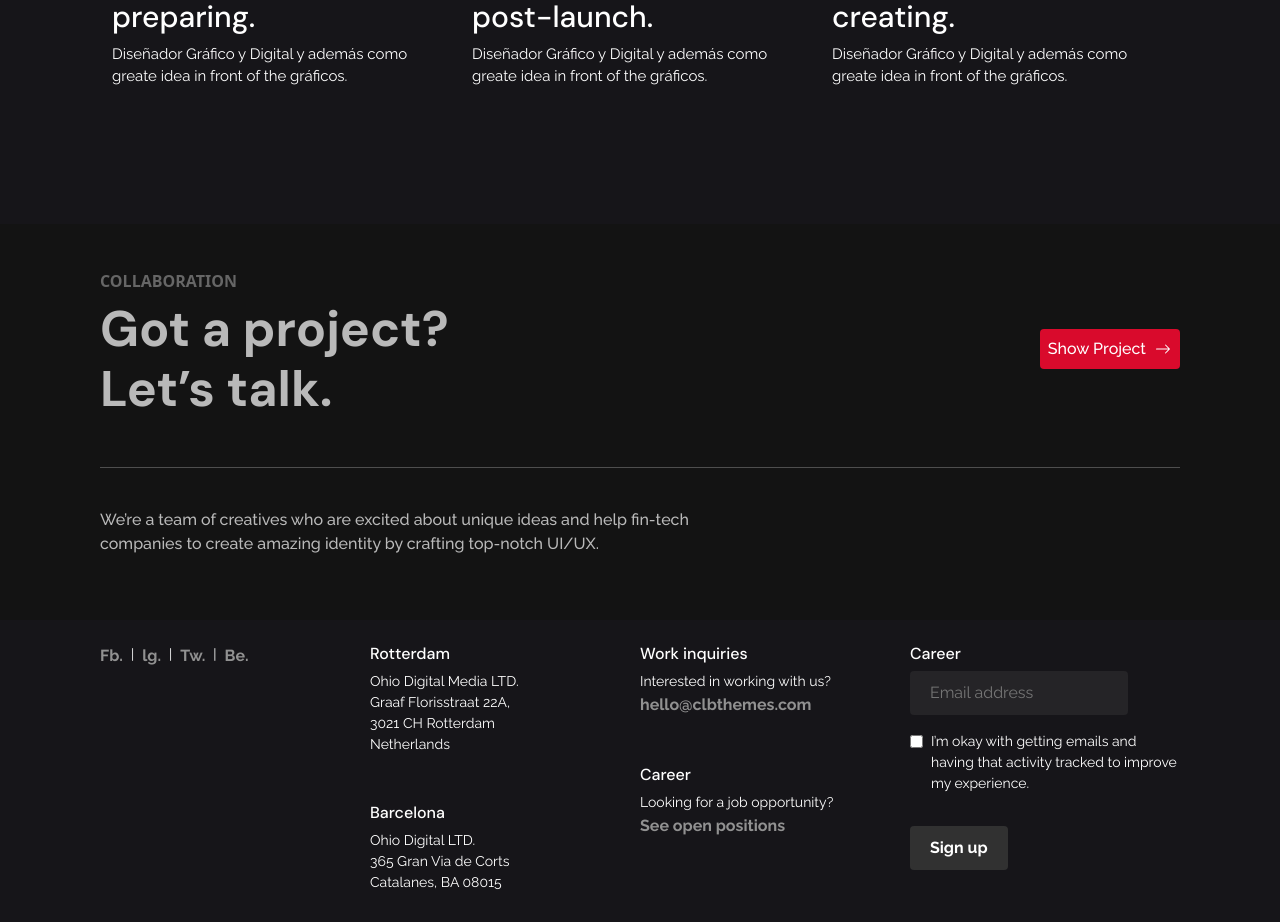
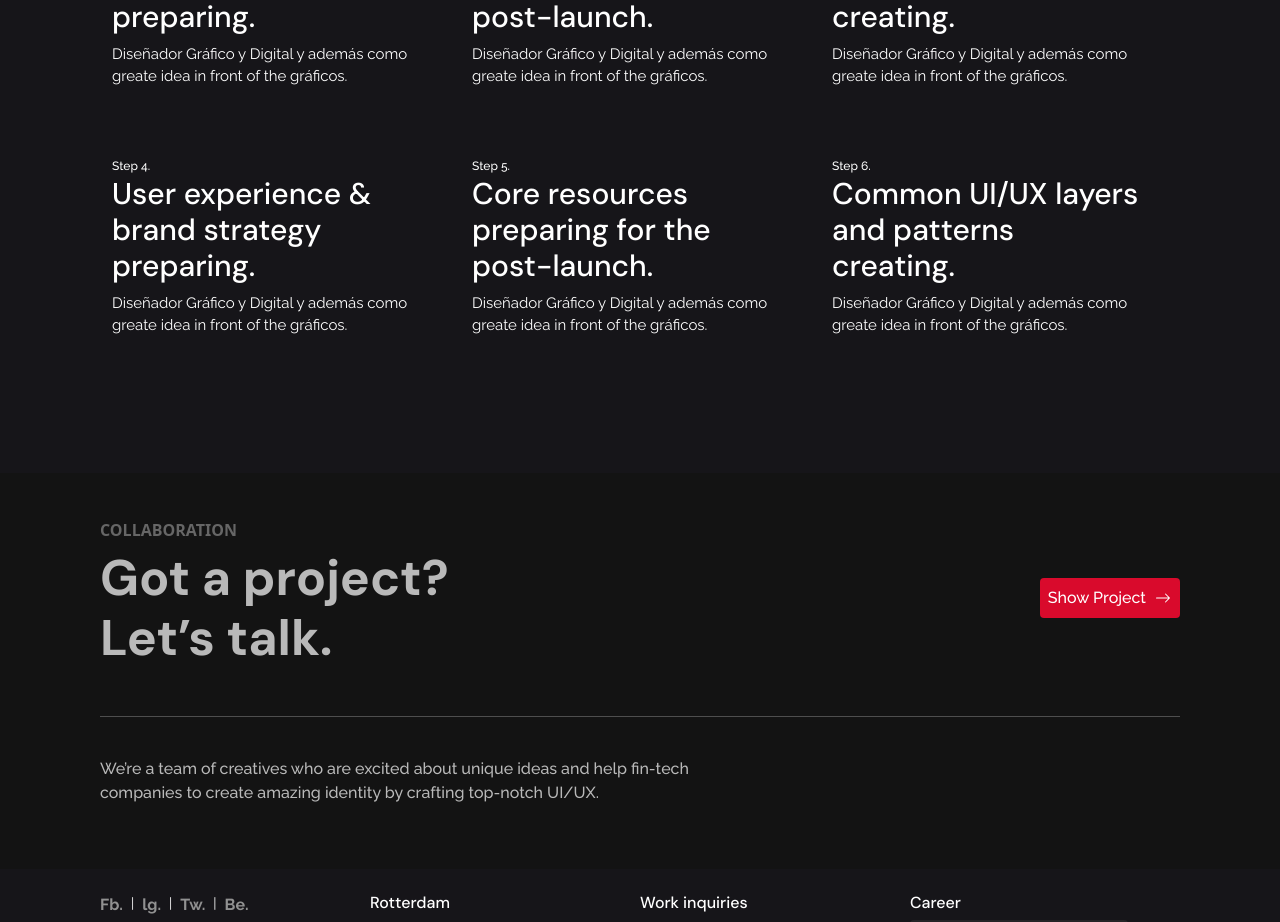
Before and after one commit to Thinushika/show-town-it, a Next.js app: page /about-us in a window 1280 px wide. Shown: the part 2189-3111 px from the top of the page. Built offline with nearby package versions, Linux system fonts and the light colour scheme.

Commit message:
processes grid

```diff
--- a/components/sections/Process.tsx
+++ b/components/sections/Process.tsx
@@ -21,6 +21,24 @@ const Process = () => {
       title: "Common UI/UX layers and patterns creating.",
       desc: "Diseñador Gráfico y Digital y además como greate idea in front of the gráficos.",
     },
+    {
+      id: 4,
+      step: "Step 4.",
+      title: "User experience & brand strategy preparing.",
+      desc: "Diseñador Gráfico y Digital y además como greate idea in front of the gráficos.",
+    },
+    {
+      id: 5,
+      step: "Step 5.",
+      title: "Core resources preparing for the post-launch.",
+      desc: "Diseñador Gráfico y Digital y además como greate idea in front of the gráficos.",
+    },
+    {
+      id: 6,
+      step: "Step 6.",
+      title: "Common UI/UX layers and patterns creating.",
+      desc: "Diseñador Gráfico y Digital y además como greate idea in front of the gráficos.",
+    },
   ];
   return (
     <div className="d-flex flex-column text-center px-0 w-100">
```
